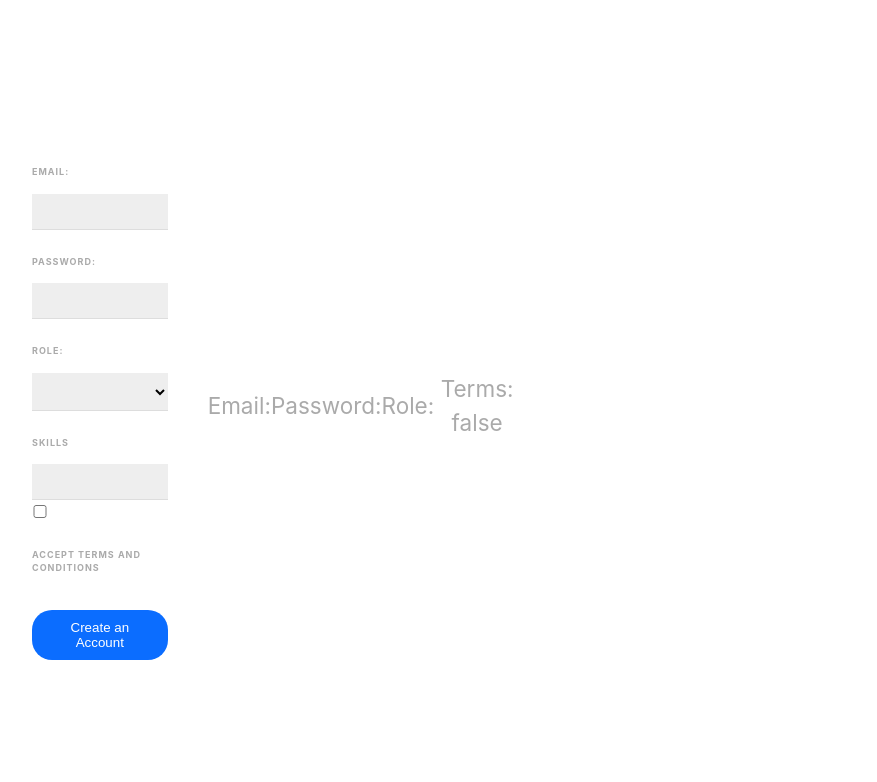
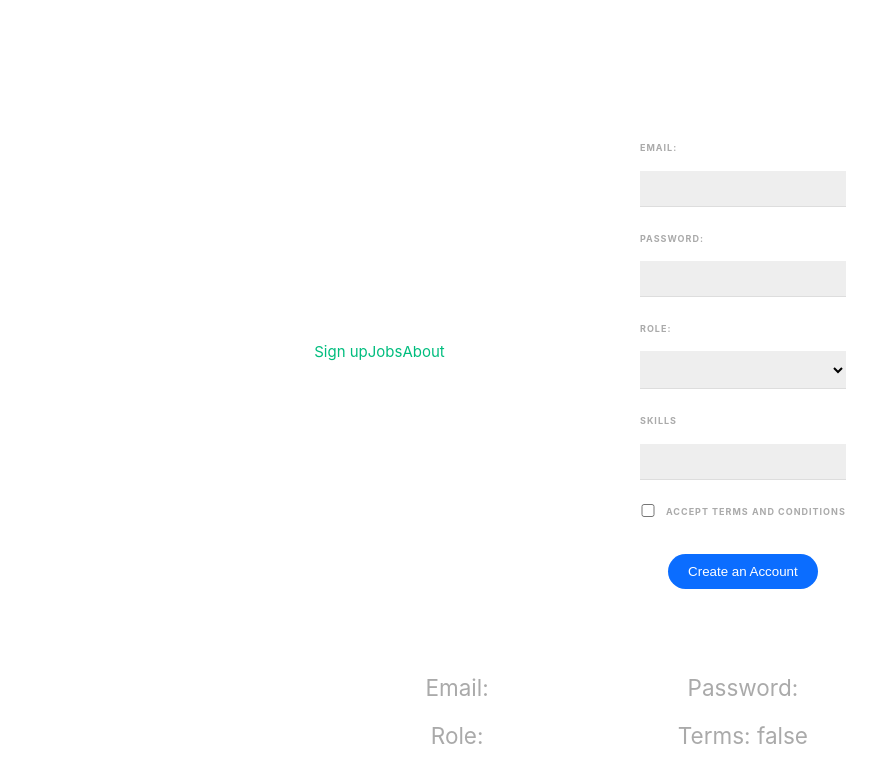
Before and after one commit to sajeed11/Learn-Vue.js, a Vue app in the folder learn/: page / in a window 1280 px wide. Shown: the top 782 px of the page, without its empty margins (40-917 px from the left). Built offline with nearby package versions, Linux system fonts and the light colour scheme.

Commit message:
Routing Practice

```diff
--- a/learn/src/App.vue
+++ b/learn/src/App.vue
@@ -4,6 +4,7 @@ import { ref } from 'vue';
 // import CounterComponent from './components/CounterComponent.vue';
 // import PropComponent from './components/PropComponent.vue';
 import SignUpForm from './components/SignUpForm.vue';
+import JobsComp from './components/JobsComp.vue';
 
 //const showPropComponent = ref(false);
 
@@ -15,6 +16,9 @@ import SignUpForm from './components/SignUpForm.vue';
 
 <template>
   <header>
+    <router-link to="/">Sign up</router-link>
+    <router-link to="/jobs">Jobs</router-link>
+    <router-link to="/counter">About</router-link>
     <!-- <CounterComponent>
       <h2>This is a slot</h2>
       <p>TEST TEST TEST TEST</p>
@@ -29,9 +33,9 @@ import SignUpForm from './components/SignUpForm.vue';
         <p>This is slot test :)</p>
       </PropComponent>
     </teleport> -->
+  </header>
 
-    <SignUpForm />
-  </header>
+  <RouterView/>
 </template>
 
 <style scoped>
--- /dev/null
+++ b/learn/src/components/JobsComp.vue
@@ -0,0 +1,11 @@
+<template>
+    <div>
+        <h2>{{ name }}</h2>
+    </div>
+</template>
+<script setup>
+const name = 'Jobs';
+</script>
+<style scoped>
+
+</style>
--- a/learn/src/main.js
+++ b/learn/src/main.js
@@ -2,6 +2,7 @@ import './assets/main.css'
 
 import { createApp } from 'vue'
 import { createPinia } from 'pinia'
+import router from './router'
 
 import App from './App.vue'
 // import router from './router'
@@ -9,6 +10,6 @@ import App from './App.vue'
 const app = createApp(App)
 
 //app.use(createPinia())
-// app.use(router)
+app.use(router)
 
 app.mount('#app')
--- a/learn/src/router/index.js
+++ b/learn/src/router/index.js
@@ -1,22 +1,24 @@
-// import { createRouter, createWebHistory } from 'vue-router'
+import { createRouter, createWebHistory } from 'vue-router'
 
-// const router = createRouter({
-//   // history: createWebHistory(import.meta.env.BASE_URL),
-//   // routes: [
-//   //   {
-//   //     path: '/',
-//   //     name: 'home',
-//   //     component: HomeView
-//   //   },
-//   //   {
-//   //     path: '/about',
-//   //     name: 'about',
-//   //     // route level code-splitting
-//   //     // this generates a separate chunk (About.[hash].js) for this route
-//   //     // which is lazy-loaded when the route is visited.
-//   //     component: () => import('../views/AboutView.vue')
-//   //   }
-//   // ]
-// })
+const router = createRouter({
+    history: createWebHistory(
+    ),
+    routes: [
+        {
+            path: '/',
+            component: () => import('../components/SignUpForm.vue'),
+        },
+        {
+            path: '/counter',
+            name: 'counter',
+            component: () => import('../components/CounterComponent.vue'),
+        },
+        {
+            path: '/jobs:id',
+            name: 'jobs',
+            component: () => import('../components/JobsComp.vue'),
+        },
+    ],
+})
 
-// export default router
+export default router
```
